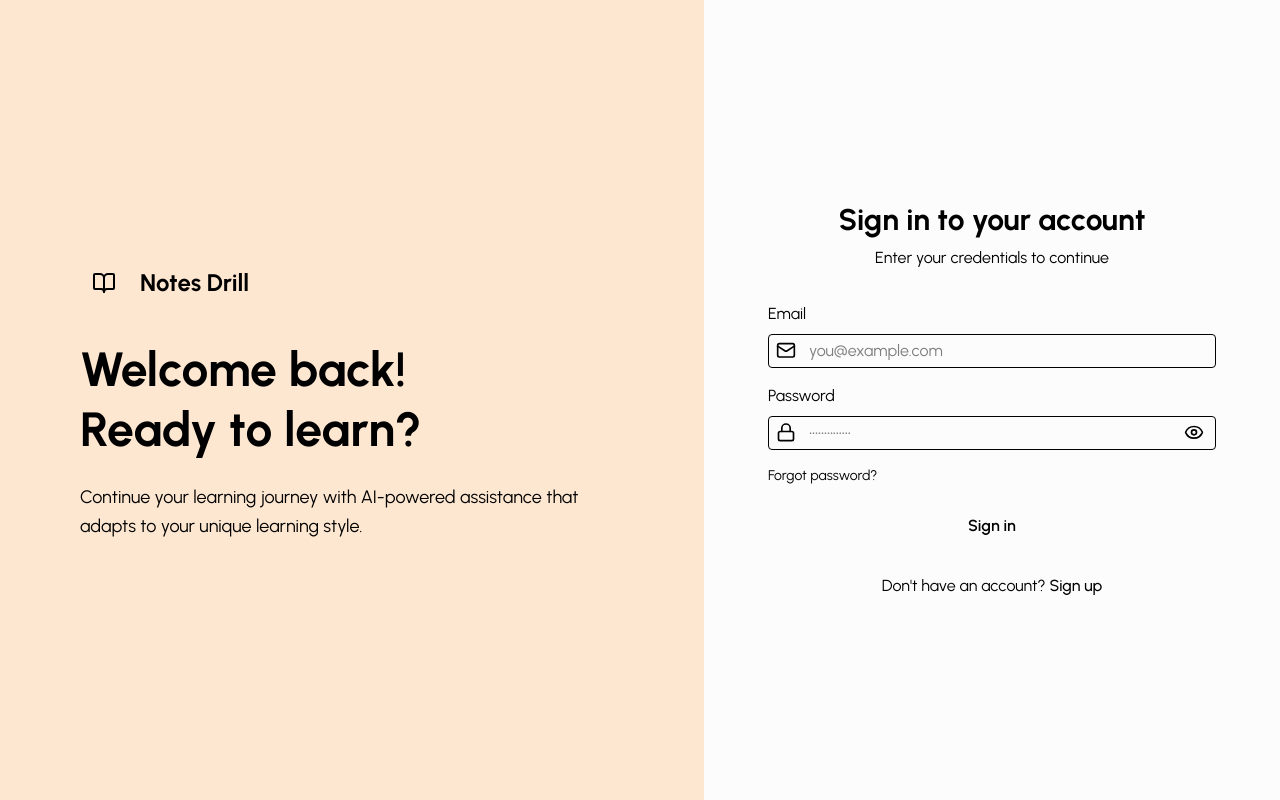
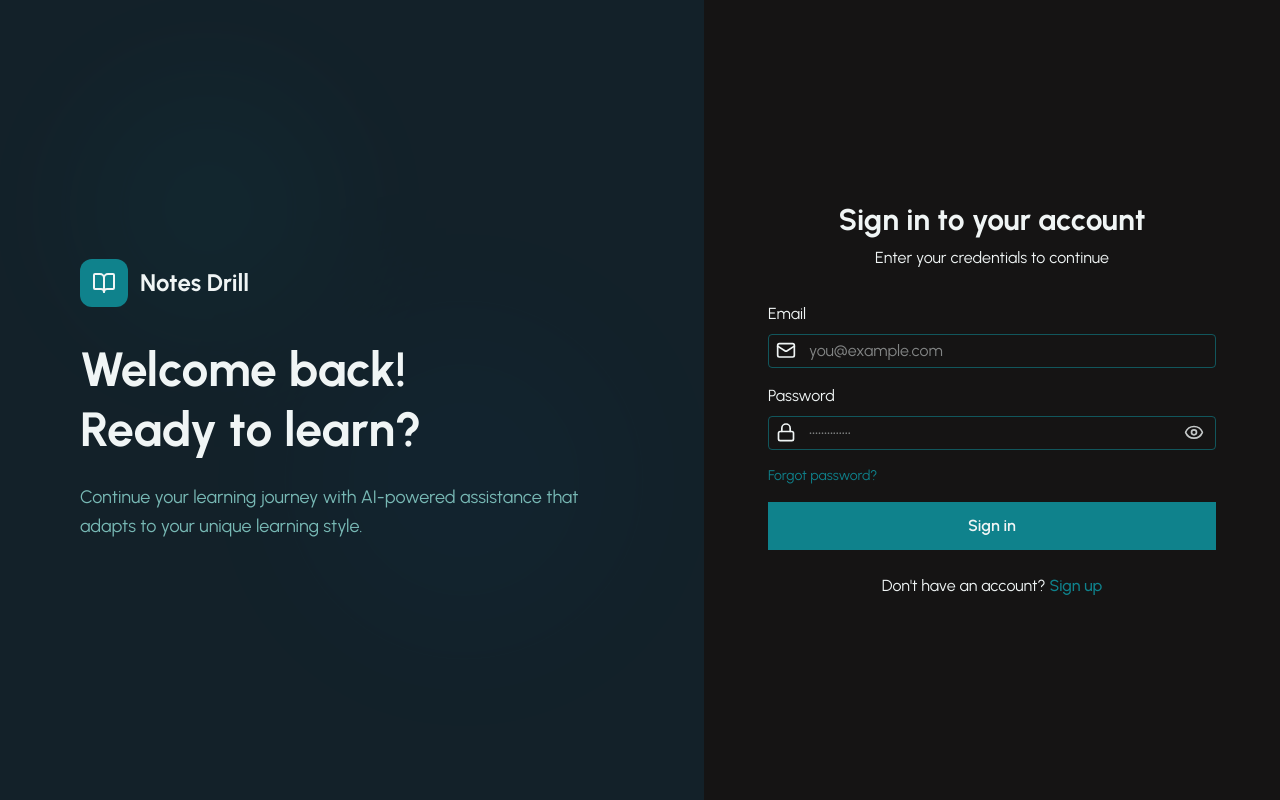
Before and after one commit to sanskritiigarg/Notes-Drill, a React (Vite) app in the folder frontend/: page /login in a window 1280 px wide. Built offline with nearby package versions, Linux system fonts and the light colour scheme; no server answers.

Commit message:
add theme colors

```diff
--- a/frontend/src/index.css
+++ b/frontend/src/index.css
@@ -2,7 +2,11 @@
 
 @theme {
   --font-display: 'Urbanist', sans-serif;
-  --color-primary: #ff9324;
+  --color-primary: #0a587f;
+  --color-secondary: #065084;
+  --color-accent: #0f828c;
+  --color-light: #78b9b5;
+  --color-foreground: #f0f5f5;
 }
 
 @layer base {
@@ -11,6 +15,12 @@
   }
 
   body {
-    background-color: #fcfcfc;
+    background-color: #151414;
+  }
+
+  input:-webkit-autofill {
+    -webkit-box-shadow: 0 0 0 1000px rgb(from var(--color-primary) r g b / 0.4) inset !important;
+    -webkit-text-fill-color: var(--color-foreground) !important;
+    transition: background-color 9999s ease-in-out 0s;
   }
 }
```
